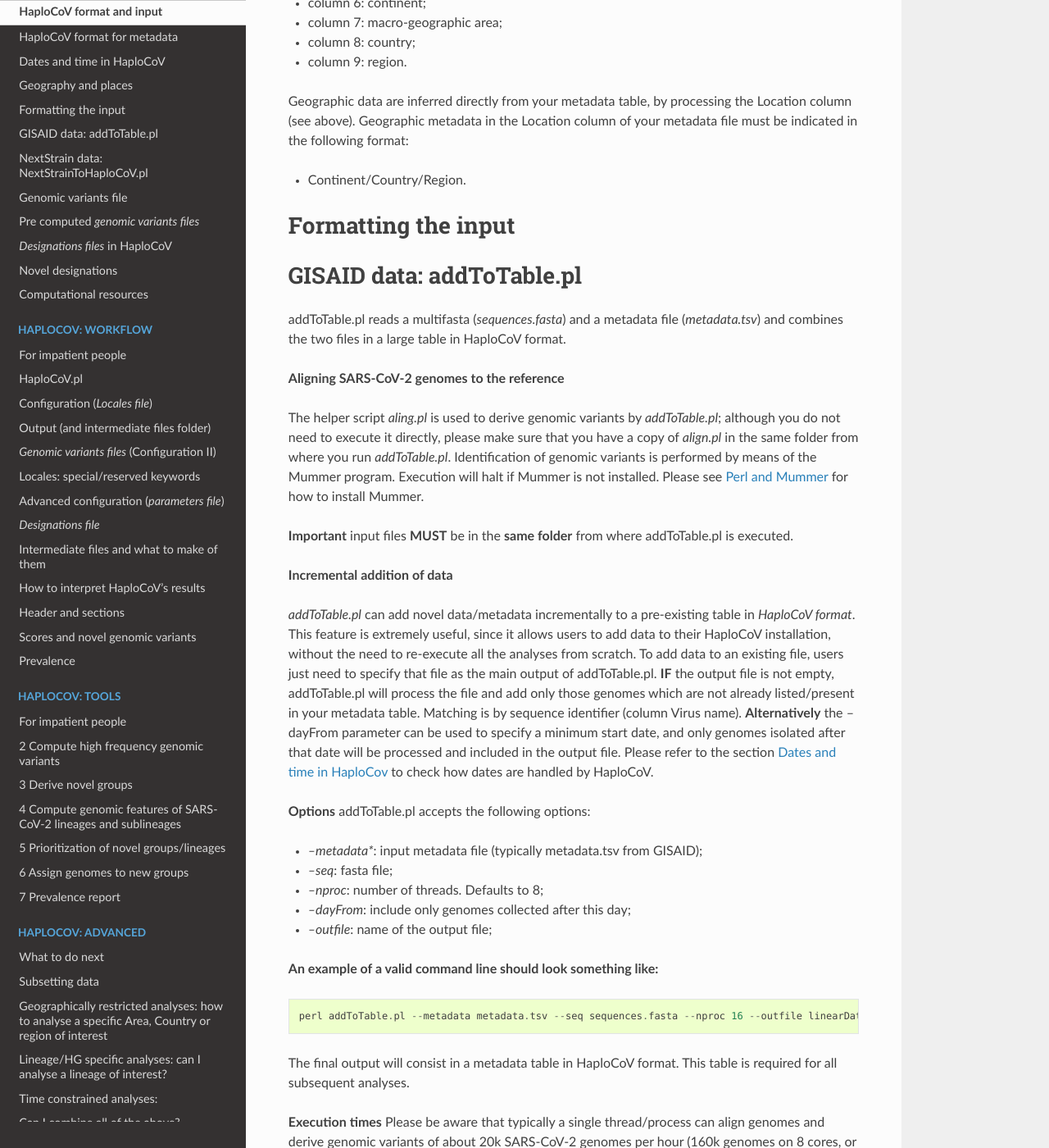
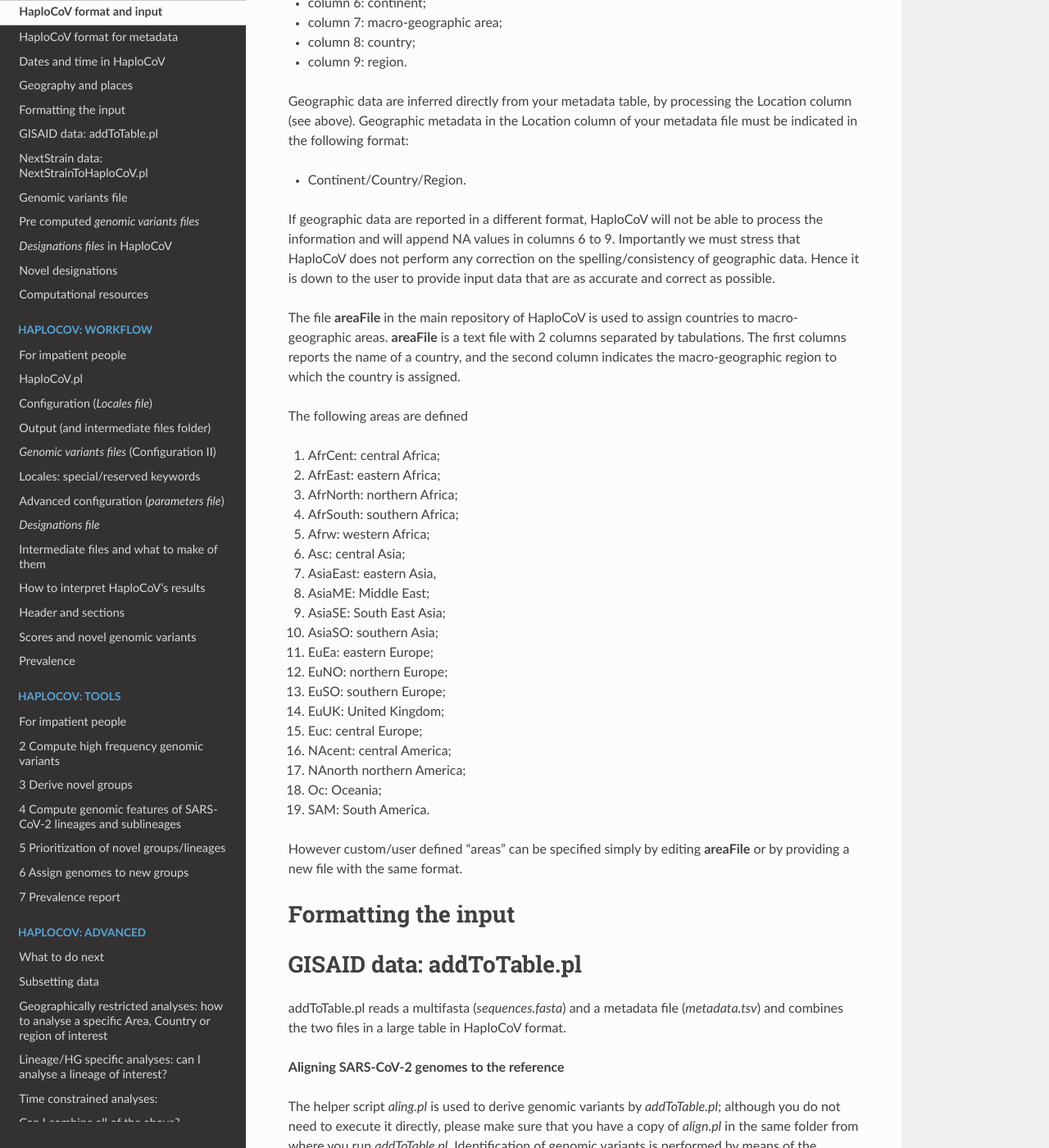
Before and after one commit to matteo14c/HaploCoV, a Sphinx documentation site: the page built from docs/source/metadata.rst, in a window 1280 px wide and 1400 px high, scrolled down 1567 px. Shown: the whole window at 82% size. Built offline with Sphinx 7.4.7 and the Read the Docs theme 2.0.0, drawn with Linux system fonts in a browser that asks for light colours; some of the changed text lies outside the part shown.

Commit message:
Update metadata.rst

```diff
--- a/docs/source/metadata.rst
+++ b/docs/source/metadata.rst
@@ -85,6 +85,36 @@
 
 * Continent/Country/Region.
 
+If geographic data are reported in a different format, HaploCoV will not be able to process the information and will append NA values in columns 6 to 9.
+Importantly we must stress that HaploCoV does not perform any correction on the spelling/consistency of geographic data. Hence it is down to the user to provide input data that are as accurate and correct as possible.
+
+The file **areaFile** in the main repository of HaploCoV is used to assign countries to macro-geographic areas.
+**areaFile** is a text file with 2 columns separated by tabulations. The first columns reports the name of a country, and the second column indicates the macro-geographic region to which the country is assigned.
+
+The following areas are defined
+
+1.  AfrCent: central Africa;
+2.  AfrEast: eastern Africa;
+3.  AfrNorth: northern Africa;
+4.  AfrSouth: southern Africa;
+5.  Afrw: western Africa;
+6.  Asc: central Asia;
+7.  AsiaEast: eastern Asia,
+8.  AsiaME: Middle East;
+9.  AsiaSE: South East Asia;
+10. AsiaSO: southern Asia;
+11. EuEa: eastern Europe;
+12. EuNO: northern Europe;
+13. EuSO: southern Europe;
+14. EuUK: United Kingdom;
+15. Euc: central Europe;
+16. NAcent: central America;
+17. NAnorth northern America;
+18. Oc: Oceania;
+19. SAM: South America.
+
+However custom/user defined "areas" can be specified simply by editing **areaFile** or by providing a new file with the same format.
+
 Formatting the input
 ====================
 
@@ -112,7 +142,7 @@
 * *--dayFrom*: include only genomes collected after this day;
 * *--outfile*: name of the output file;
 
-**An example of a valid command line should look something like:**
+**A typical run of addToTable.pl should look something like:**
 
 ::
 
```
Also changed, not shown: other parts of docs/source/metadata.rst (+1 -1 lines).
